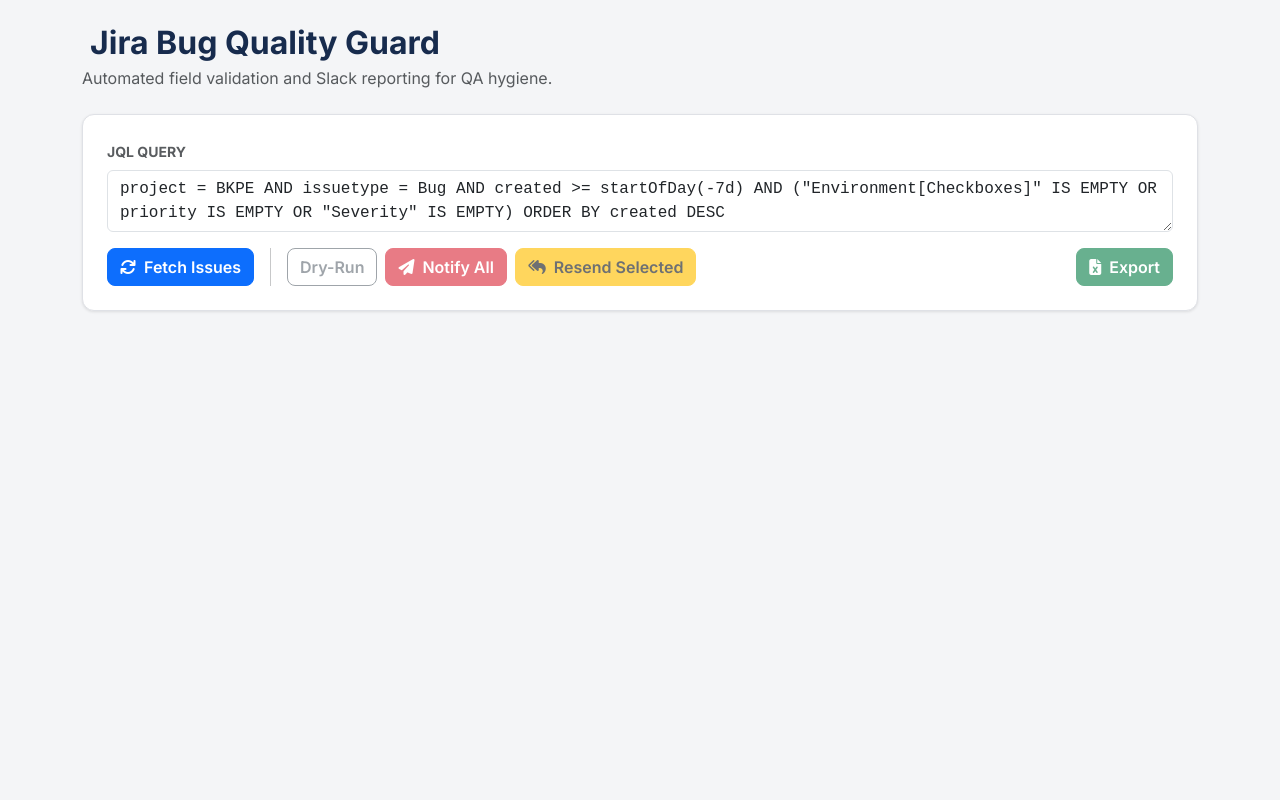
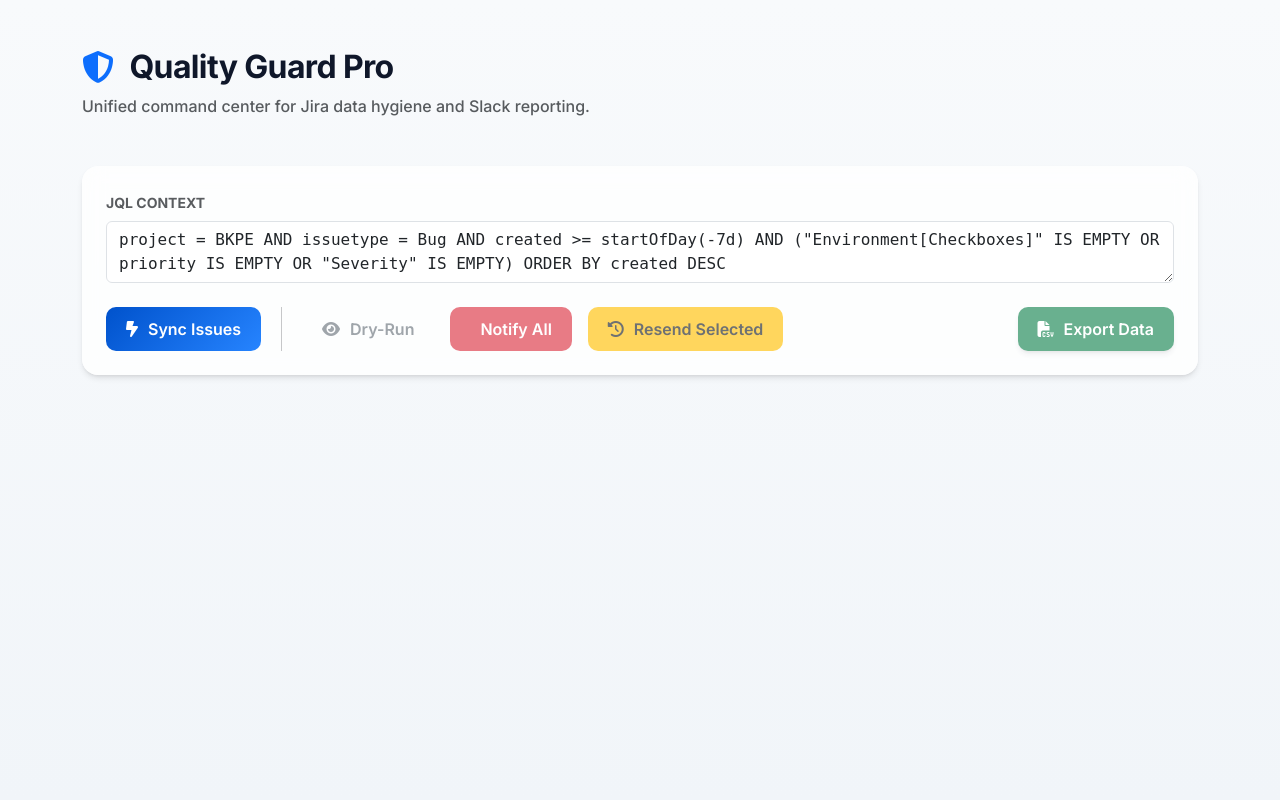
Before and after one commit to Phani-testing123/jira-bug-checker, a Flask app: page / in a window 1280 px wide. Run offline with Flask 3, Linux system fonts and the light colour scheme.

Commit message:
feat: Slack notification tracking with reminder resend and UI status

```diff
--- a/templates/index.html
+++ b/templates/index.html
@@ -12,91 +12,119 @@
     <style>
         :root {
             --jira-blue: #0052CC;
-            --soft-bg: #f4f5f7;
-            --text-dark: #172b4d;
-            --border-color: #dfe1e6;
+            --jira-blue-hover: #0747a6;
+            --soft-bg: #f8fafc;
+            --text-main: #0f172a;
+            --text-muted: #64748b;
+            --border-color: #e2e8f0;
+            --accent-gradient: linear-gradient(135deg, #0052CC, #2684FF);
         }
 
         body {
-            background-color: var(--soft-bg);
+            background: linear-gradient(180deg, var(--soft-bg) 0%, #f1f5f9 100%);
+            min-height: 100vh;
             font-family: 'Inter', sans-serif;
-            color: var(--text-dark);
+            color: var(--text-main);
             -webkit-font-smoothing: antialiased;
         }
 
-        .card { border: 1px solid var(--border-color); border-radius: 12px; transition: box-shadow 0.2s ease; }
-        .shadow-sm { box-shadow: 0 1px 3px rgba(0,0,0,0.1) !important; }
+        /* ── GLASS CARDS ── */
+        .card {
+            background: rgba(255, 255, 255, 0.8);
+            backdrop-filter: blur(10px);
+            border: 1px solid rgba(255, 255, 255, 0.5);
+            border-radius: 16px;
+            transition: all 0.3s cubic-bezier(0.4, 0, 0.2, 1);
+            will-change: transform, box-shadow;
+        }
+        .shadow-sm { box-shadow: 0 4px 6px -1px rgb(0 0 0 / 0.1), 0 2px 4px -2px rgb(0 0 0 / 0.1) !important; }
 
-        /* ── SMOOTH SCROLLING TABLE ── */
+        /* ── TABLE PERFORMANCE ── */
         .table-responsive {
             max-height: 700px;
             overflow-y: auto;
             scrollbar-width: thin;
-            overscroll-behavior: contain;
+            border-radius: 0 0 16px 16px;
+            contain: layout;
         }
 
         thead th {
             position: sticky;
             top: 0;
-            background: white !important;
-            z-index: 10;
+            background: #ffffff !important;
+            z-index: 20;
             box-shadow: inset 0 -1px 0 var(--border-color);
-            padding: 12px 16px !important;
-            font-size: 0.85rem;
+            padding: 14px 16px !important;
+            font-size: 0.75rem;
+            font-weight: 700;
             text-transform: uppercase;
-            letter-spacing: 0.02em;
+            letter-spacing: 0.05em;
+            color: var(--text-muted);
         }
 
-        /* ── FAST TRANSITIONS ── */
-        tr { transition: background-color 0.15s ease; }
-        tr:hover { background-color: #f0f4ff !important; }
+        /* ── SMOOTH INTERACTION ── */
+        tr { transition: transform 0.2s ease, background-color 0.2s ease; }
+        tr:hover {
+            background-color: rgba(240, 244, 255, 0.8) !important;
+            transform: scale(1.002);
+            box-shadow: 0 4px 12px -4px rgba(0,0,0,0.1);
+        }
 
         textarea {
-            font-family: 'Fira Code', 'Courier New', monospace;
+            font-family: 'Fira Code', monospace;
             font-size: 0.9rem;
             border: 2px solid var(--border-color);
-            transition: border-color 0.2s ease;
-            resize: vertical;
+            border-radius: 10px;
+            transition: all 0.2s ease;
+            background: #ffffff;
         }
-        textarea:focus { border-color: var(--jira-blue); box-shadow: 0 0 0 3px rgba(0,82,204,0.15); outline: none; }
+        textarea:focus {
+            border-color: var(--jira-blue);
+            box-shadow: 0 0 0 4px rgba(0, 82, 204, 0.1);
+            outline: none;
+        }
 
         .btn {
-            border-radius: 8px;
+            border-radius: 10px;
             font-weight: 600;
+            padding: 10px 20px;
             display: inline-flex;
             align-items: center;
-            gap: 8px;
+            gap: 10px;
             transition: all 0.2s cubic-bezier(0.4, 0, 0.2, 1);
+            border: none;
         }
-        .btn:active { transform: scale(0.97); }
-        .btn:hover:not(:disabled) { transform: translateY(-1px); box-shadow: 0 4px 8px rgba(0,0,0,0.1); }
+        .btn-primary { background: var(--accent-gradient); }
+        .btn-primary:hover { transform: translateY(-2px); box-shadow: 0 10px 15px -3px rgba(0, 82, 204, 0.3); }
+        .btn:active { transform: scale(0.96); }
 
-        /* ── BADGES & DATA ── */
-        .badge { font-weight: 600; padding: 0.5em 0.8em; border-radius: 4px; }
+        /* ── DATA STYLING ── */
+        .badge { font-weight: 700; padding: 6px 12px; border-radius: 6px; font-size: 0.75rem; }
         .bug-key {
             color: var(--jira-blue);
             font-weight: 700;
-            background: rgba(0, 82, 204, 0.05);
-            padding: 2px 6px;
-            border-radius: 4px;
+            background: #eef2ff;
+            padding: 4px 10px;
+            border-radius: 6px;
+            transition: all 0.2s ease;
         }
+        .bug-key:hover { background: var(--jira-blue); color: white; text-decoration: none; }
 
         .summary-cell {
             min-width: 350px;
-            white-space: normal;
-            word-break: break-word;
-            line-height: 1.5;
-            color: #253858;
+            font-size: 0.925rem;
+            line-height: 1.6;
+            color: #1e293b;
         }
 
         .avatar-init {
-            width: 26px; height: 26px; font-size: 11px;
-            background: linear-gradient(135deg, #6b778c, #42526e);
+            width: 28px; height: 28px; font-size: 11px;
+            background: var(--accent-gradient);
+            box-shadow: 0 2px 4px rgba(0,0,0,0.1);
         }
     </style>
 
     <script>
-        // Prevent Unbounded JQL Error
         function validateJQL() {
             const jql = document.getElementById('jql-input').value.trim();
             if (!jql) {
@@ -117,87 +145,95 @@
 
         function updateCount() {
             const count = document.querySelectorAll('.bug-check:checked').length;
-            document.getElementById('check-count').innerText = count;
+            const badge = document.getElementById('check-count');
+            badge.innerText = count;
+            badge.style.transform = 'scale(1.2)';
+            setTimeout(() => badge.style.transform = 'scale(1)', 200);
         }
     </script>
 </head>
 
 <body>
-<div class="container py-4">
+<div class="container py-5">
 
-    <div class="row mb-4">
+    <div class="row mb-5">
         <div class="col-12">
-            <h2 class="fw-bold d-flex align-items-center gap-2 mb-1">
-                <i class="fa-solid fa-shield-check text-primary"></i>
-                Jira Bug Quality Guard
+            <h2 class="fw-bold d-flex align-items-center gap-3 mb-2" style="letter-spacing: -0.02em;">
+                <i class="fa-solid fa-shield-halved text-primary"></i>
+                Quality Guard Pro
             </h2>
-            <p class="text-muted mb-0">Automated field validation and Slack reporting for QA hygiene.</p>
+            <p class="text-muted mb-0 fw-medium">Unified command center for Jira data hygiene and Slack reporting.</p>
         </div>
     </div>
 
     <form method="post">
-        <div class="card p-4 shadow-sm mb-4">
-            <div class="mb-3">
-                <label class="form-label fw-bold small text-uppercase text-muted">JQL Query</label>
+        <div class="card p-4 shadow-sm mb-5 border-0">
+            <div class="mb-4">
+                <label class="form-label fw-bold small text-uppercase tracking-wider text-muted">JQL Context</label>
                 <textarea id="jql-input" name="jql" class="form-control" rows="2"
                           placeholder="project = 'PROJ' AND issuetype = Bug..." required>{{ jql }}</textarea>
             </div>
 
-            <div class="d-flex flex-wrap gap-2">
+            <div class="d-flex flex-wrap gap-3">
                 <button class="btn btn-primary" name="action" value="fetch" onclick="return validateJQL()">
-                    <i class="fa-solid fa-sync"></i> Fetch Issues
+                    <i class="fa-solid fa-bolt-lightning"></i> Sync Issues
                 </button>
-                <div class="vr mx-2 d-none d-lg-block"></div>
+                <div class="vr mx-1 d-none d-lg-block opacity-25"></div>
 
-                <button class="btn btn-outline-secondary" name="action" value="slack_preview" {% if not bugs %}disabled{% endif %}>
-                    Dry-Run
+                <button class="btn btn-outline-secondary border-2" name="action" value="slack_preview" {% if not bugs %}disabled{% endif %}>
+                    <i class="fa-solid fa-eye"></i> Dry-Run
                 </button>
 
                 <button class="btn btn-danger" name="action" value="slack_send"
                         onclick="return confirm('Send Slack DMs to ALL bugs?')" {% if not bugs %}disabled{% endif %}>
-                    <i class="fa-solid fa-paper-plane"></i> Notify All
+                    <i class="fa-solid fa-paper-plane-top"></i> Notify All
                 </button>
 
                 <button class="btn btn-warning text-dark" name="action" value="slack_resend"
                         onclick="return confirmResendSelected()" {% if not bugs %}disabled{% endif %}>
-                    <i class="fa-solid fa-reply-all"></i> Resend Selected
+                    <i class="fa-solid fa-clock-rotate-left"></i> Resend Selected
                 </button>
 
-                <button class="btn btn-success ms-auto" name="action" value="export" {% if not bugs %}disabled{% endif %}>
-                    <i class="fa-solid fa-file-excel"></i> Export
+                <button class="btn btn-success ms-auto shadow-sm" name="action" value="export" {% if not bugs %}disabled{% endif %}>
+                    <i class="fa-solid fa-file-csv"></i> Export Data
                 </button>
             </div>
         </div>
 
         {% if result_message %}
-            <div class="alert alert-primary border-0 shadow-sm d-flex align-items-center gap-3 mb-4" role="alert">
+            <div class="alert alert-primary border-0 shadow-sm d-flex align-items-center gap-3 mb-5 py-3 rounded-4" role="alert">
                 <i class="fa-solid fa-circle-info fa-lg"></i>
-                <div class="fw-medium">{{ result_message }}</div>
+                <div class="fw-semibold">{{ result_message }}</div>
             </div>
         {% endif %}
 
         {% if bugs and bugs|length > 0 %}
-        <div class="card shadow-sm overflow-hidden border-0">
-            <div class="card-header bg-white py-3 d-flex justify-content-between align-items-center border-bottom">
-                <span class="fw-bold text-secondary"><i class="fa-solid fa-list-check me-2"></i> Issue List ({{ bugs|length }})</span>
-                <span class="badge bg-dark rounded-pill">Selected: <span id="check-count">0</span></span>
+        <div class="card shadow-sm border-0">
+            <div class="card-header bg-white py-4 px-4 d-flex justify-content-between align-items-center border-bottom">
+                <span class="fw-bold text-dark fs-5">
+                    <i class="fa-solid fa-layer-group me-2 text-primary"></i> Current Backlog
+                    <span class="text-muted fw-normal ms-1">({{ bugs|length }})</span>
+                </span>
+                <span class="badge bg-dark rounded-pill py-2 px-3 shadow-sm transition" id="selection-badge">
+                    Selected: <span id="check-count">0</span>
+                </span>
             </div>
 
             <div class="table-responsive">
-                <table class="table table-hover align-middle mb-0">
+                <table class="table table-hover align-middle mb-0 px-4">
                     <thead>
                     <tr>
-                        <th class="ps-4" width="40">
-                            <input class="form-check-input" type="checkbox"
+                        <th class="ps-4" width="60">
+                            <input class="form-check-input shadow-none" type="checkbox"
                                    onclick="document.querySelectorAll('.bug-check').forEach(cb => cb.checked = this.checked); updateCount()">
                         </th>
-                        <th width="120">Key</th>
-                        <th>Summary</th>
-                        <th>Reporter</th>
+                        <th width="140">Reference</th>
+                        <th>Bug Summary</th>
+                        <th>Owner</th>
                         <th>Priority</th>
                         <th>Severity</th>
-                        <th>Status</th>
-                        <th>Notification</th>
+                        <th>Health</th>
+                        <th>Last Action</th>
                     </tr>
                     </thead>
 
@@ -212,7 +248,7 @@
 
                     <tr>
                         <td class="ps-4">
-                            <input type="checkbox" class="form-check-input bug-check" name="selected_keys" value="{{ bug.key }}" onchange="updateCount()">
+                            <input type="checkbox" class="form-check-input bug-check shadow-none" name="selected_keys" value="{{ bug.key }}" onchange="updateCount()">
                         </td>
 
                         <td>
@@ -221,14 +257,14 @@
                             </a>
                         </td>
 
-                        <td class="summary-cell fw-medium">{{ bug.fields.summary }}</td>
+                        <td class="summary-cell fw-semibold">{{ bug.fields.summary }}</td>
 
                         <td>
                             <div class="d-flex align-items-center gap-2">
                                 <div class="rounded-circle avatar-init text-white d-flex align-items-center justify-content-center fw-bold">
                                     {{ bug.fields.reporter.displayName[0] }}
                                 </div>
-                                <span class="text-nowrap small fw-medium">{{ bug.fields.reporter.displayName }}</span>
+                                <span class="text-nowrap small fw-bold text-secondary">{{ bug.fields.reporter.displayName }}</span>
                             </div>
                         </td>
 
@@ -236,7 +272,7 @@
                             {% if priority %}
                                 <span class="badge bg-primary-subtle text-primary border border-primary-subtle">{{ priority }}</span>
                             {% else %}
-                                <span class="badge bg-danger-subtle text-danger border border-danger-subtle">Missing</span>
+                                <span class="badge bg-danger-subtle text-danger">Missing</span>
                             {% endif %}
                         </td>
 
@@ -244,29 +280,33 @@
                             {% if severity %}
                                 <span class="badge bg-info-subtle text-info border border-info-subtle">{{ severity }}</span>
                             {% else %}
-                                <span class="badge bg-danger-subtle text-danger border border-danger-subtle">Missing</span>
+                                <span class="badge bg-danger-subtle text-danger">Missing</span>
                             {% endif %}
                         </td>
 
                         <td>
                             {% if missing %}
-                                <span class="text-warning fw-bold small">
-                                    <i class="fa-solid fa-triangle-exclamation me-1"></i> {{ missing | join(", ") }}
+                                <span class="text-warning fw-bold small d-flex align-items-center gap-1">
+                                    <i class="fa-solid fa-triangle-exclamation"></i> {{ missing | join(", ") }}
                                 </span>
                             {% else %}
-                                <span class="text-success fw-bold small">
-                                    <i class="fa-solid fa-check-circle me-1"></i> Perfect
+                                <span class="text-success fw-bold small d-flex align-items-center gap-1">
+                                    <i class="fa-solid fa-circle-check"></i> Compliant
                                 </span>
                             {% endif %}
                         </td>
 
                         <td>
                             {% if bug.notify_status == "sent" %}
-                                <span class="text-success small fw-bold"><i class="fa-solid fa-check-double"></i> Sent</span>
+                                <span class="text-success small fw-bold d-flex align-items-center gap-1">
+                                    <i class="fa-solid fa-check-double"></i> Notified
+                                </span>
                             {% elif bug.notify_status == "reminder" %}
-                                <span class="text-warning small fw-bold"><i class="fa-solid fa-clock-rotate-left"></i> Reminder</span>
+                                <span class="text-warning small fw-bold d-flex align-items-center gap-1">
+                                    <i class="fa-solid fa-clock-rotate-left"></i> Reminded
+                                </span>
                             {% else %}
-                                <span class="text-muted small">--</span>
+                                <span class="text-muted small fw-medium">No action</span>
                             {% endif %}
                         </td>
                     </tr>
```
